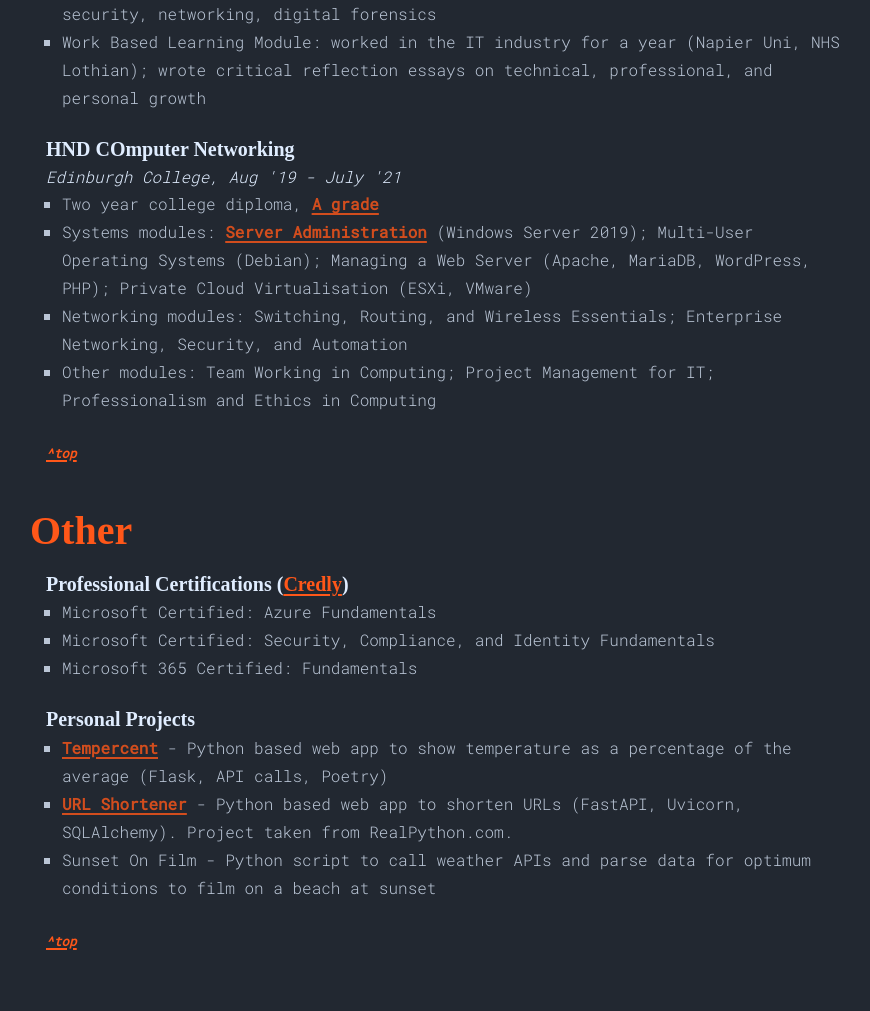
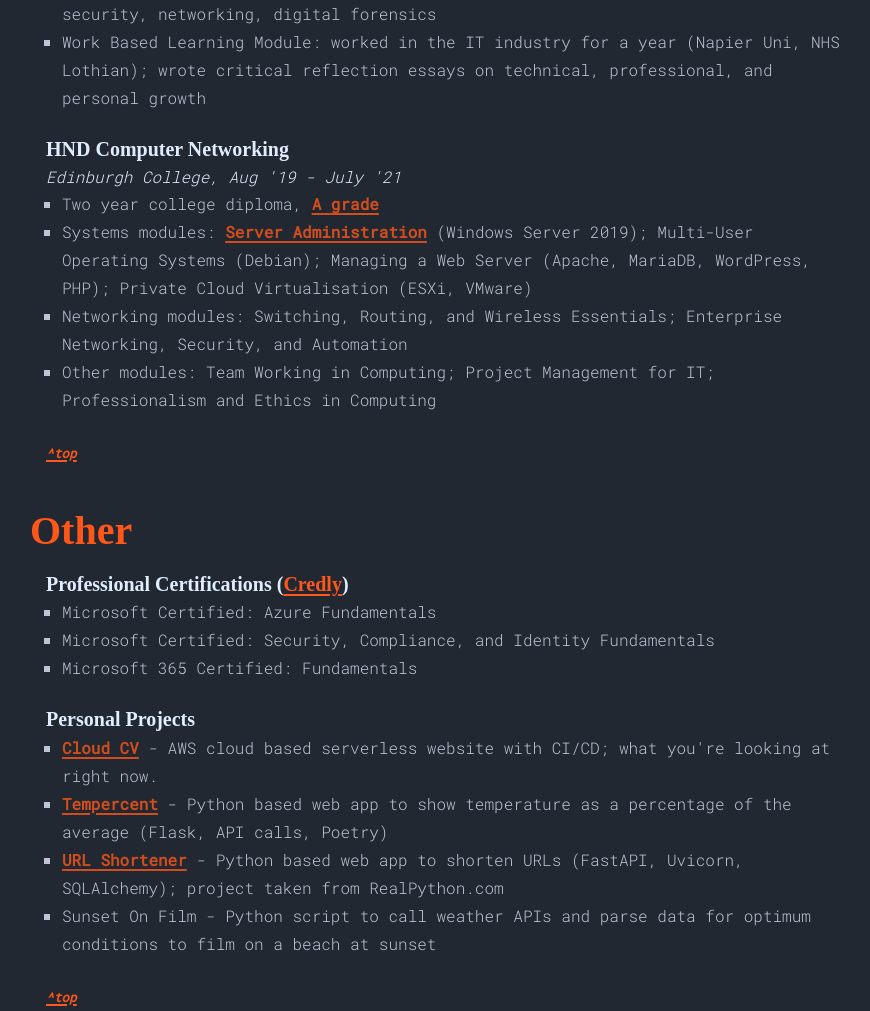
Before and after one commit to adam-gatherer/cloud-cv-aws, a plain HTML site: page site/index.html in a window 1280 px wide. Shown: the part 2140-3151 px from the top of the page, without its empty margins (18-888 px from the left). Before the commit the page ends 3095 px from the top, so only its background shows below. Drawn offline with Linux system fonts and the light colour scheme; no server answers; a web font is replaced by a local one.

Commit message:
Fixed typos in index.html, added cloud CV to projects

```diff
--- a/site/index.html
+++ b/site/index.html
@@ -58,7 +58,6 @@
             <li>Automated software installation through scripting</li>
             <li>Provided technical and non-technical support to staff and colleagues</li>
           </ul>
-
         </li>
         <p>
         </p>
@@ -97,7 +96,7 @@
         <p>
         </p>
         <li>
-				<h3>HND COmputer Networking</h3>
+          <h3>HND Computer Networking</h3>
           <span><i>Edinburgh College, Aug '19 - July '21</i></span>
           <ul class="ul2">
             <li>Two year college diploma, <a href="https://www.gatherer.tech/projects/gradedunit/">A grade</a></li>
@@ -129,8 +128,9 @@
         <li>
           <h3>Personal Projects</a></h3>
           <ul class="ul2">
+            <li><a href="https://github.com/adam-gatherer/cloud-cv-aws">Cloud CV</a> - AWS cloud based serverless website with CI/CD; what you're looking at right now.</li>
             <li><a href="https://github.com/adam-gatherer/tempercent">Tempercent</a> - Python based web app to show temperature as a percentage of the average (Flask, API calls, Poetry)</li>
-					<li><a href="">URL Shortener</a> - Python based web app to shorten URLs (FastAPI, Uvicorn, SQLAlchemy). Project taken from RealPython.com.</li>
+            <li><a href="">URL Shortener</a> - Python based web app to shorten URLs (FastAPI, Uvicorn, SQLAlchemy); project taken from RealPython.com</li>
             <li>Sunset On Film - Python script to call weather APIs and parse data for optimum conditions to film on a beach at sunset</li>
           </ul>
         </li>
```
Lines whose indentation alone changed are shown as unchanged.
